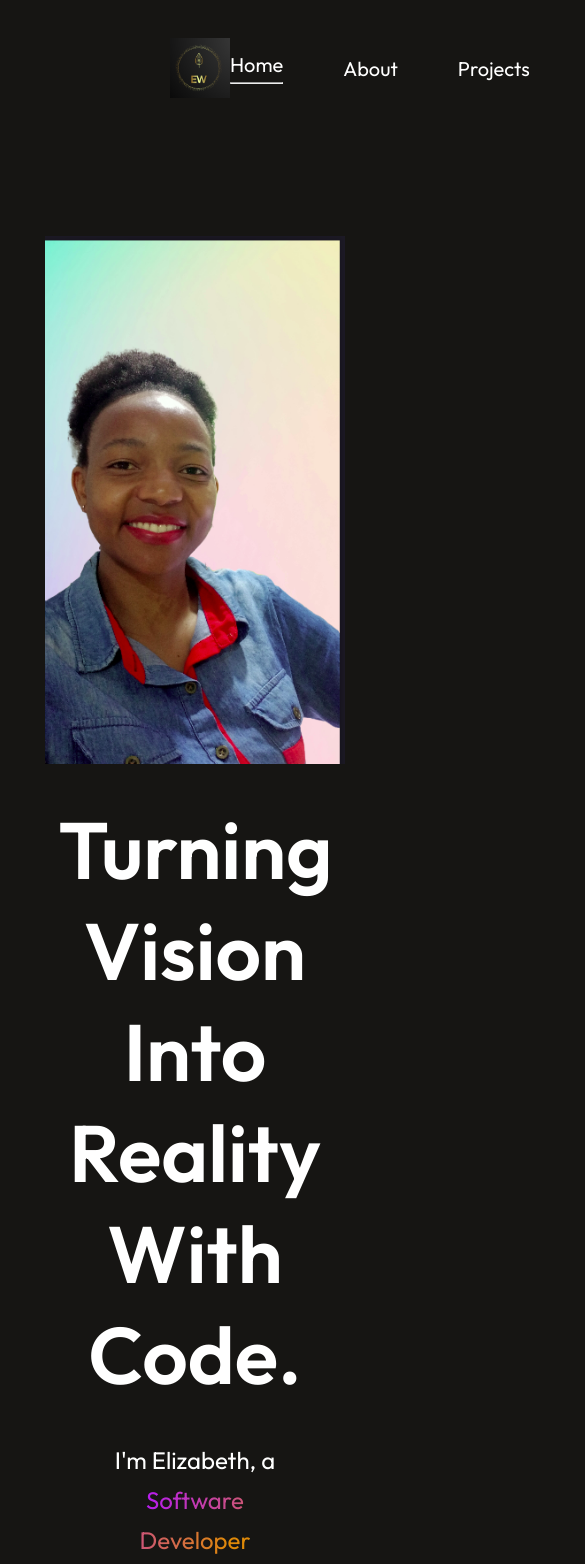
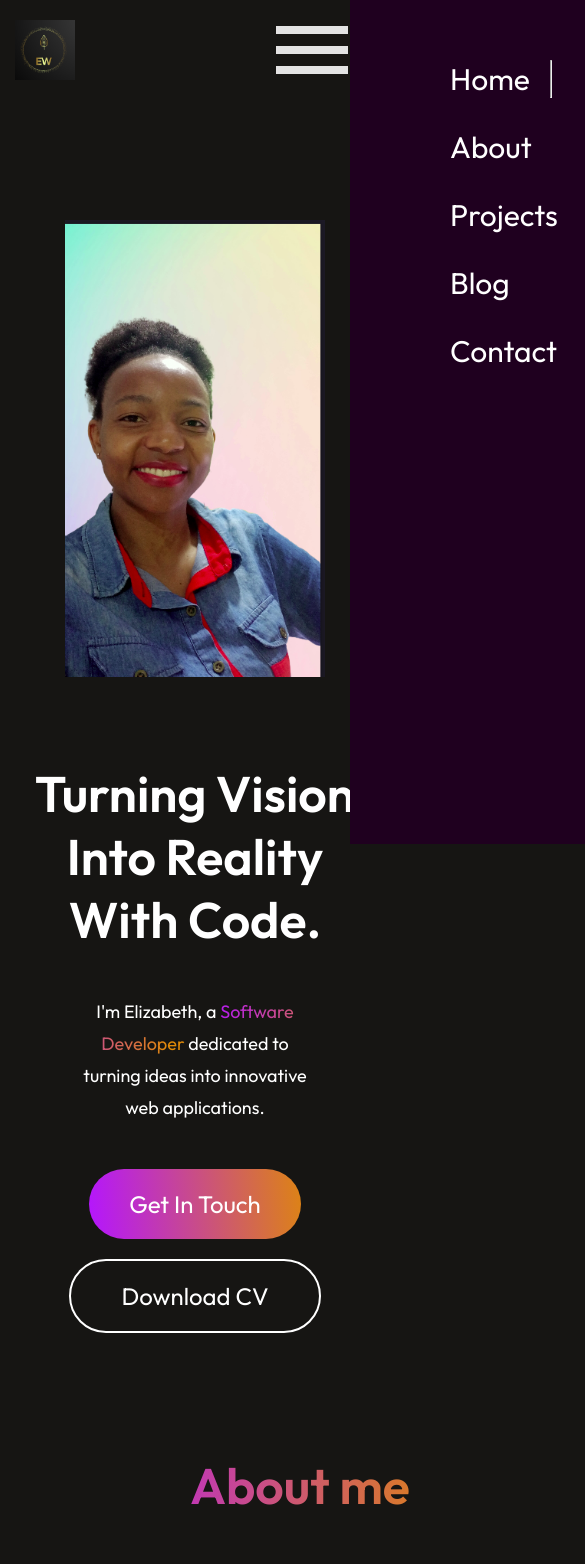
Before and after one commit to LizWaweru/Liz_Waweru_portfolio, a React (Vite) app: page / in a window 390 px wide. Shown: the top 1564 px of the page, 585 px wide, since content can reach past the window. Built offline with nearby package versions, Linux system fonts and the light colour scheme.

Commit message:
responsive screens

```diff
--- a/index.html
+++ b/index.html
@@ -8,7 +8,8 @@
     <link rel="preconnect" href="https://fonts.googleapis.com">
     <link rel="preconnect" href="https://fonts.gstatic.com" crossorigin>
     <link href="https://fonts.googleapis.com/css2?family=Outfit:wght@100..900&display=swap" rel="stylesheet">
-     <!-- box icons CSS -->
+    <link rel="stylesheet" href="https://fonts.googleapis.com/css2?family=Material+Symbols+Outlined:opsz,wght,FILL,GRAD@20..48,100..700,0..1,-50..200&icon_names=close" />
+    <!-- box icons CSS -->
      <link href='https://unpkg.com/boxicons@2.1.4/css/boxicons.min.css' rel='stylesheet'>
   </head>
   <body>
--- a/src/Components/About/About.css
+++ b/src/Components/About/About.css
@@ -101,24 +101,186 @@
 }
 
 /* Responsive Design */
-@media (max-width: 768px) {
-    .about-title h1 {
-        font-size: 60px;
+/* Title Styling */
+.about {
+    display: flex;
+    flex-direction: column;
+    align-items: center;
+    padding: 90px;
+    gap: 50px;
+}
+
+.about-title h1 {
+    margin-top: 10%;
+    font-size: 70px;
+    font-weight: 600;
+    background: linear-gradient(270deg, #df8908 10%, #B415FF 106.28%);
+    background-clip: text;
+    -webkit-background-clip: text;
+    -webkit-text-fill-color: transparent;
+}
+
+/* Paragraph Section */
+.about-content {
+    color: white;
+    width: 100%;
+    display: flex;
+    flex-direction: column;
+    align-items: center;
+}
+
+.about-para {
+    margin: 30px 0;
+    font-size: 24px;
+    line-height: 40px;
+    color: #ddd;
+    padding: 20px;
+    width: 800px;
+    max-width: 100%;
+    margin: 0 auto;
+}
+
+.about-content p {
+    margin-bottom: 20px;
+}
+
+/* Skills Section */
+.about-skills {
+    width: 100%;
+    margin-top: 40px;
+}
+
+.about-skills h2 {
+    text-align: center;
+    font-size: 40px;
+    font-weight: 600;
+    background: linear-gradient(270deg, #df8908 10%, #B415FF 106.28%);
+    background-clip: text;
+    -webkit-background-clip: text;
+    -webkit-text-fill-color: transparent;
+    margin-bottom: 30px;
+}
+
+/* Services Container */
+.services-container {
+    display: flex;
+    flex-wrap: wrap;
+    justify-content: center;
+    gap: 50px;
+    margin-top: 20px;
+}
+
+/* Individual Service Cards */
+.service-card {
+    background: #222243;
+    box-shadow: 0 4px 8px rgba(0, 0, 0, 0.2);
+    padding: 25px;
+    border-radius: 15px;
+    text-align: center;
+    width: 400px;
+    max-width: 100%;
+    transition: transform 0.3s ease, box-shadow 0.3s ease;
+    border: 2px solid transparent;
+}
+
+.service-card:hover {
+    transform: translateY(-5px);
+    box-shadow: 0 6px 12px rgba(180, 21, 255, 0.4);
+    border-color: #B415FF;
+}
+
+/* Icons Styling */
+.service-card i {
+    font-size: 3rem;
+    background: linear-gradient(270deg, #df8908 10%, #B415FF 106.28%);
+    background-clip: text;
+    -webkit-background-clip: text;
+    -webkit-text-fill-color: transparent;
+    margin: 0 5px;
+}
+
+.multi-icons {
+    display: flex;
+    justify-content: center;
+    gap: 10px;
+    flex-wrap: wrap;
+}
+
+/* Headings */
+.service-card h4 {
+    font-size: 1.8rem;
+    margin-top: 15px;
+    color: white;
+}
+
+/* Paragraph */
+.service-card p {
+    margin-top: 5%;
+    font-size: 1.2rem;
+    color: #ddd;
+    line-height: 1.6;
+}
+
+/* Responsive Design */
+@media (max-width: 1024px) {
+    .about {
+        gap: 80px;
+        margin: 50px 70px;
+        align-items: start;
+    }
+
+    .about-para {
         width: 90%;
     }
 
+    .service-card {
+        width: 350px;
+    }
+}
+
+@media (max-width: 768px) {
+    .about {
+        padding: 50px 20px;
+        gap: 30px;
+        align-items: start;
+    }
+
+    .about-title h1 {
+        font-size: 50px;
+        margin-top: 5%;
+        text-align: center;
+    }
+
     .about-para {
-        width: 80%;
-        font-size: 20px;
-        line-height: 35px;
+        font-size: 18px;
+        line-height: 32px;
+        padding: 10px;
+        width: 100%;
+    }
+
+    .about-skills h2 {
+        font-size: 40px;
+        text-align: center;
     }
 
     .services-container {
-        flex-direction: column;
-        align-items: center;
+        gap: 30px;
     }
 
     .service-card {
-        width: 90%;
+        width: 100%;
+        padding: 20px;
+    }
+
+    .service-card i {
+        font-size: 2.5rem;
+    }
+
+    .service-card h4 {
+        font-size: 1.5rem;
+    }
+
+    .service-card p {
+        font-size: 1rem;
     }
 }
--- a/src/Components/Blog/Blog.css
+++ b/src/Components/Blog/Blog.css
@@ -76,11 +76,20 @@
 
   @media (max-width: 768px) {
     .Blog {
-      padding: 60px 20px;
+      gap: 50px;
+      margin: 50px 70px;
+      align-items: start;
     }
 
     .Blog-title h1 {
-      font-size: 36px;
+      padding: 0;
+      font-size: 50px;
+      font-weight: 600;
+    }
+
+    .Blog-container{
+      grid-template-columns: 1fr;
+      gap: 30px;
     }
 
     .Blog-box {
--- a/src/Components/Contact/Contact.css
+++ b/src/Components/Contact/Contact.css
@@ -96,3 +96,48 @@
     transform: scale(1.1);
     transition: 0.3s;
 }
+
+@media (max-width: 768px){
+    .contact{
+        gap: 50px;
+        margin: 50px 70px;
+        align-items: start;
+    }
+
+    .contact-title h1{
+        padding: 0;
+        font-size: 50px;
+        font-weight: 600;
+    }
+    .contact-section{
+        flex-direction: column;
+    }
+    .contact-left h1{
+        font-size: 54px;
+    }
+    .contact-left p{
+        font-size: 18px;
+    }
+    .contact-detail{
+        gap: 20px;
+    }
+    .contact-detail i{
+        width: 25px;
+    }
+    .contact-right label{
+        font-size: 20px;
+    }
+    .contact-right input{
+        width: 100%;
+        font-size: 20px;
+    }
+    .contact-right textarea{
+        width: 95%;
+        font-size: 20px;
+    }
+    .contact-submit{
+        font-size: 20px;
+        padding: 15px 40px;
+    }
+
+}
--- a/src/Components/Contact/Contact.jsx
+++ b/src/Components/Contact/Contact.jsx
@@ -34,7 +34,7 @@ const Contact = () => {
         <div className='contact-section'>
             <div className='contact-left'>
                 <h1>Let's talk</h1>
-                <p>I'm currently available to take new projects, feel feel to contact me.</p>
+                <p>I'm currently available to take new projects, feel free to contact me.</p>
                 <div className='contact-details'>
                     <div className='contact-detail'>
                     <i class='bx bxs-envelope'></i><p>nyawirawaweru@gmail.com</p>
--- a/src/Components/Footer/Footer.css
+++ b/src/Components/Footer/Footer.css
@@ -35,3 +35,18 @@
     transform: scale(1.1);
     transition: 0.3s;
 }
+
+@media(max-width:768px){
+    .footer{
+        margin: 50px 70px;
+    }
+    .footer-top{
+        flex-direction: column;
+        gap: 50px;
+    }
+    .footer-bottom{
+        display: flex;
+        flex-direction: column-reverse;
+        margin-bottom: 50px;
+    }
+}
--- a/src/Components/Navbar/Navbar.css
+++ b/src/Components/Navbar/Navbar.css
@@ -1,17 +1,20 @@
-.navbar{
-    display:flex;
+.navbar {
+    display: flex;
     align-items: center;
     justify-content: space-between;
     margin: 20px 170px;
+    position: relative;
 }
-.nav-menu{
+
+.nav-menu {
     display: flex;
     align-items: center;
     list-style: none;
     gap: 60px;
     font-size: 20px;
 }
-.nav-connect{
+
+.nav-connect {
     padding: 20px 40px;
     border-radius: 50px;
     background: linear-gradient(267deg, #DA7C25 0.36%, #B923E1 102.06%);
@@ -19,21 +22,90 @@
     cursor: pointer;
     transition: 0.5s;
 }
-.nav-connect:hover{
+
+.nav-connect:hover {
     transform: scale(1.05);
 }
-.nav-logo{
+
+.nav-logo {
     width: 60px;
     height: auto;
+}
 
-}
-.nav-menu li{
+.nav-menu li {
     display: flex;
     flex-direction: column;
     gap: 5px;
     cursor: pointer;
 }
-.anchor-link{
+
+.anchor-link {
     text-decoration: none;
     color: white;
 }
+
+/* Mobile Styles */
+.nav-menu-open,
+.nav-menu-close {
+    cursor: pointer;
+    display: none;
+}
+
+@media (max-width: 768px) {
+    .navbar {
+        margin: 20px 30px;
+    }
+
+    .nav-menu-open {
+        display: block;
+        position: fixed;
+        right: 30px;
+    }
+
+    .nav-menu {
+        position: fixed;
+        flex-direction: column;
+        align-items: start;
+        top: 0;
+        right: -350px; /* Hidden by default */
+        width: 350px;
+        height: 100%;
+        background-color: #1f001f;
+        gap: 30px;
+        z-index: 2;
+        transition: right 0.5s ;
+    }
+    .nav-menu li{
+        font-size: 30px;
+        padding-left: 100px;
+        flex-direction: row;
+        gap: 20px;
+    }
+
+    .nav-menu.mobile-active {
+        right: 0; /* Slide in when active */
+    }
+
+    .nav-menu-close {
+        display: block;
+        position: relative;
+        top: 30px;
+        left: 290px;
+        width: 30px;
+    }
+
+    .nav-connect {
+        display: none;
+    }
+}
+
+/* Ensure responsiveness on very small screens */
+@media (max-width: 400px) {
+    .navbar {
+        margin: 20px 15px;
+    }
+
+    .nav-menu {
+        width: 100%;
+    }
+}
--- a/src/Components/Navbar/Navbar.jsx
+++ b/src/Components/Navbar/Navbar.jsx
@@ -1,31 +1,28 @@
-import React, { useState, useEffect } from 'react';
+import React, { useState, useRef } from 'react';
 import './Navbar.css';
 import logo from '../../assets/logo.png';
 import AnchorLink from 'react-anchor-link-smooth-scroll';
+import menu_open from '../../assets/menu_open.png';
+import menu_close from '../../assets/menu_close.png';
 
 const Navbar = () => {
   const [menu, setMenu] = useState("home");
+  const menuRef = useRef();
 
+  const openMenu = () => {
+    menuRef.current.style.right="0";
+  }
 
-  // const scrollToSection = (sectionId) => {
-  //   // Wrapped in useEffect to ensure DOM is fully loaded
-  //   const section = document.getElementById(sectionId);
-
-  //   if (section) {
-  //     section.scrollIntoView({ behavior: 'smooth',block: 'start'
-  //     });
-  //     setMenu(sectionId);
-  //   } else {
-  //     console.error(`Section with id "${sectionId}" not found`);
-  //     // Fallback to top of page
-  //     window.scrollTo({ top: 0, behavior: 'smooth' });
-  //   }
-  // };
+  const closeMenu = () => {
+    menuRef.current.style.right = "-350px";
+  }
 
   return (
     <div className="navbar">
         <img src={logo} alt="EW" className="nav-logo"/>
-        <ul className="nav-menu">
+        <img src={menu_open} onClick={openMenu} alt="menu" className="nav-menu-open" />
+        <ul ref={menuRef} className="nav-menu">
+            <img src={menu_close} onClick={closeMenu} alt="menu" className="nav-menu-close" />
             <li><AnchorLink className='anchor-link' offset={50} href='#home' ><p onClick={() => setMenu("home")}>Home</p></AnchorLink>{menu === "home" ? <hr/> : null}</li>
             <li><AnchorLink className='anchor-link' offset={50} href='#about'><p onClick={() => setMenu("about")}>About</p></AnchorLink>{menu === "about" ? <hr/> : null}</li>
             <li><AnchorLink className='anchor-link' offset={50} href='#projects'><p onClick={() => setMenu("projects")}>Projects</p> </AnchorLink>{menu === "projects" ? <hr/> : null}</li>
--- a/src/Components/hero/hero.css
+++ b/src/Components/hero/hero.css
@@ -11,7 +11,7 @@
 .hero h1{
     text-align: center;
     width: 70%;
-    font-size: 80px;
+    font-size: 60px;
     font-weight: 600;
 }
 .hero p{
@@ -52,3 +52,33 @@
 .hero-resume:hover{
     border-color: #B415FF;
 }
+
+@media (max-width: 768px) {
+    .hero img{
+        width: 260px;
+        margin-top: 120px;
+    }
+    .hero h1{
+        margin-top: 50px;
+        font-size: 50px;
+        width: 90%;
+    }
+    .hero p{
+        width: 60%;
+        font-size: 18px;
+        line-height: 32px;
+        margin: 10px 0px;
+    }
+    .hero-btns{
+        flex-direction: column;
+        gap: 20px;
+    }
+    .hero-connect{
+        padding: 20px 40px;
+        border-radius: 40px;
+    }
+    .hero-resume{
+        padding: 20px 50px;
+        border-radius: 40px;
+    }
+}
```
Also changed, not shown: src/Components/Projects/Projects.css (+21 -72 lines), src/assets/menu_close.png (added), src/assets/menu_open.png (added).
